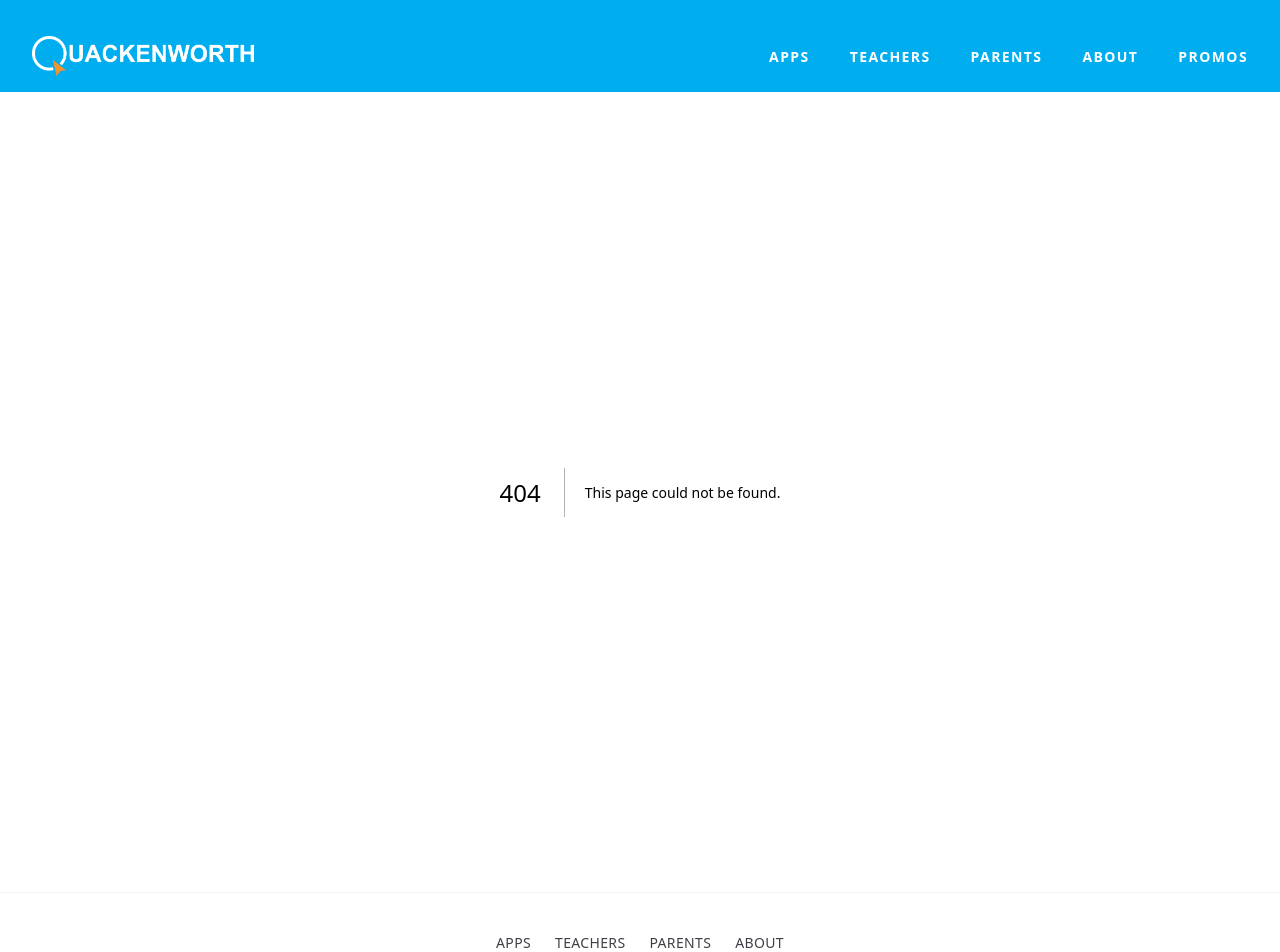
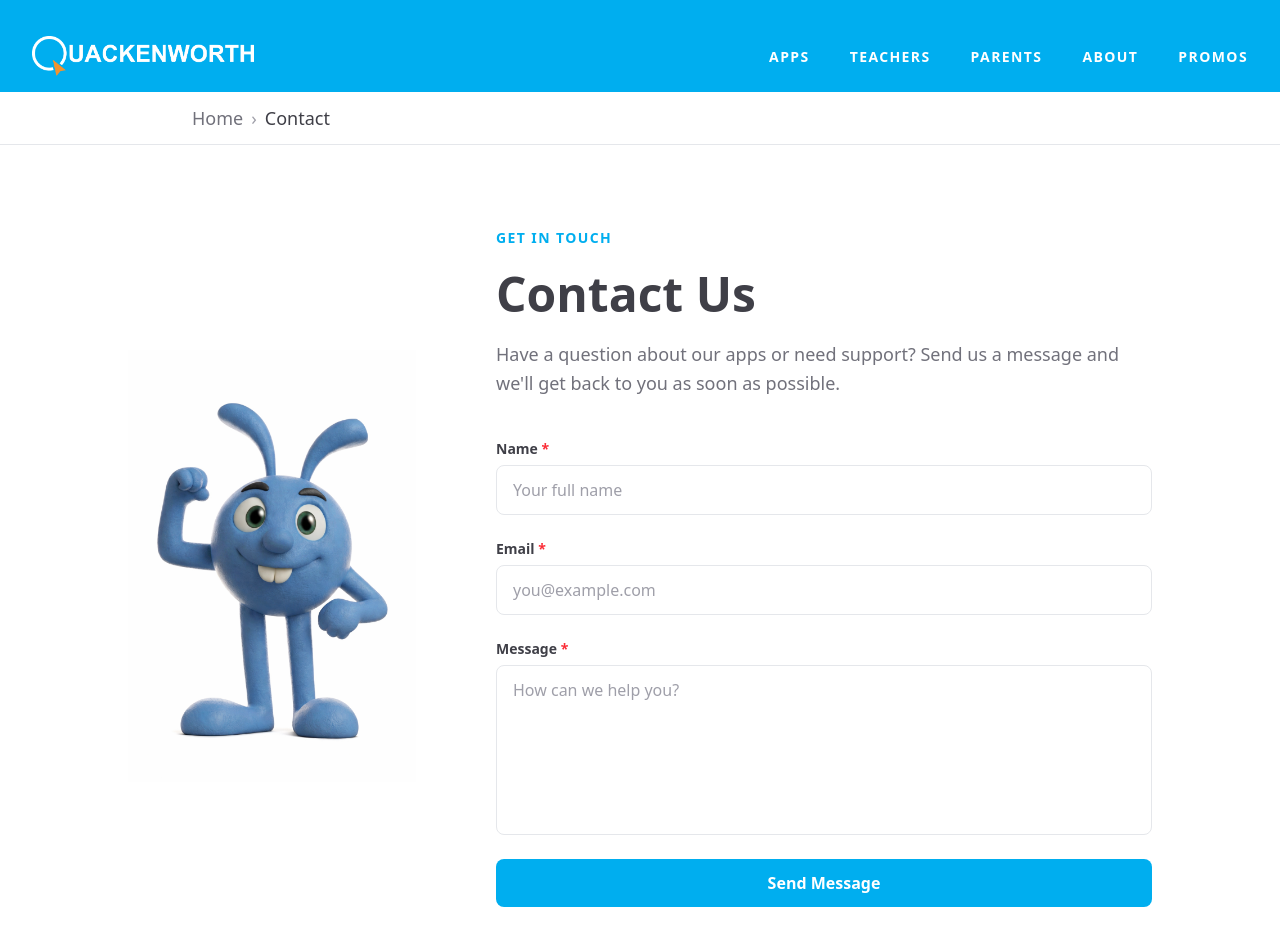
Before and after one commit to BakerShoeMaker/quackenworth, a Next.js app: page /contact in a window 1280 px wide. Before the commit this address had no page. Shown: the top 952 px of the page. Built offline with nearby package versions, Linux system fonts and the light colour scheme.

Commit message:
added contact page.

```diff
--- /dev/null
+++ b/app/api/contact/route.ts
@@ -0,0 +1,31 @@
+import { NextRequest, NextResponse } from "next/server";
+import { Resend } from "resend";
+
+const resend = new Resend(process.env.RESEND_API_KEY);
+
+export async function POST(req: NextRequest) {
+  const { name, email, message } = await req.json();
+
+  if (!name || !email || !message) {
+    return NextResponse.json({ error: "All fields are required." }, { status: 400 });
+  }
+
+  const { error } = await resend.emails.send({
+    from: "Quackenworth Contact <noreply@quackenworth.com>",
+    to: "info@quackenworth.com",
+    replyTo: email,
+    subject: `New contact message from ${name}`,
+    html: `
+      <p><strong>Name:</strong> ${name}</p>
+      <p><strong>Email:</strong> ${email}</p>
+      <p><strong>Message:</strong></p>
+      <p>${message.replace(/\n/g, "<br>")}</p>
+    `,
+  });
+
+  if (error) {
+    return NextResponse.json({ error: "Failed to send message. Please try again." }, { status: 500 });
+  }
+
+  return NextResponse.json({ success: true });
+}
--- /dev/null
+++ b/app/components/ContactForm.tsx
@@ -0,0 +1,120 @@
+"use client";
+
+import { useState } from "react";
+
+export default function ContactForm() {
+  const [form, setForm] = useState({ name: "", email: "", message: "" });
+  const [status, setStatus] = useState<"idle" | "sending" | "success" | "error">("idle");
+  const [errorMsg, setErrorMsg] = useState("");
+
+  function handleChange(e: React.ChangeEvent<HTMLInputElement | HTMLTextAreaElement>) {
+    setForm((prev) => ({ ...prev, [e.target.name]: e.target.value }));
+  }
+
+  async function handleSubmit(e: React.FormEvent) {
+    e.preventDefault();
+    setStatus("sending");
+    setErrorMsg("");
+
+    const res = await fetch("/api/contact", {
+      method: "POST",
+      headers: { "Content-Type": "application/json" },
+      body: JSON.stringify(form),
+    });
+
+    const data = await res.json();
+
+    if (!res.ok) {
+      setStatus("error");
+      setErrorMsg(data.error ?? "Something went wrong. Please try again.");
+    } else {
+      setStatus("success");
+      setForm({ name: "", email: "", message: "" });
+    }
+  }
+
+  if (status === "success") {
+    return (
+      <div className="rounded-2xl bg-green-50 border border-green-200 px-8 py-12 text-center">
+        <p className="text-2xl font-bold text-zinc-700 mb-2">Message Sent!</p>
+        <p className="text-zinc-500">
+          Thanks for reaching out. We&apos;ll get back to you shortly.
+        </p>
+        <button
+          onClick={() => setStatus("idle")}
+          className="mt-6 text-sm font-semibold text-[#00aeef] hover:underline"
+        >
+          Send another message
+        </button>
+      </div>
+    );
+  }
+
+  return (
+    <form onSubmit={handleSubmit} noValidate className="flex flex-col gap-6">
+
+      <div className="flex flex-col gap-1.5">
+        <label htmlFor="name" className="text-sm font-semibold text-zinc-700">
+          Name <span className="text-red-500">*</span>
+        </label>
+        <input
+          id="name"
+          name="name"
+          type="text"
+          required
+          value={form.name}
+          onChange={handleChange}
+          placeholder="Your full name"
+          className="w-full rounded-lg border border-gray-200 px-4 py-3 text-zinc-700 placeholder:text-zinc-400 focus:outline-none focus:ring-2 focus:ring-[#00aeef] focus:border-transparent transition"
+        />
+      </div>
+
+      <div className="flex flex-col gap-1.5">
+        <label htmlFor="email" className="text-sm font-semibold text-zinc-700">
+          Email <span className="text-red-500">*</span>
+        </label>
+        <input
+          id="email"
+          name="email"
+          type="email"
+          required
+          value={form.email}
+          onChange={handleChange}
+          placeholder="you@example.com"
+          className="w-full rounded-lg border border-gray-200 px-4 py-3 text-zinc-700 placeholder:text-zinc-400 focus:outline-none focus:ring-2 focus:ring-[#00aeef] focus:border-transparent transition"
+        />
+      </div>
+
+      <div className="flex flex-col gap-1.5">
+        <label htmlFor="message" className="text-sm font-semibold text-zinc-700">
+          Message <span className="text-red-500">*</span>
+        </label>
+        <textarea
+          id="message"
+          name="message"
+          required
+          rows={6}
+          value={form.message}
+          onChange={handleChange}
+          placeholder="How can we help you?"
+          className="w-full rounded-lg border border-gray-200 px-4 py-3 text-zinc-700 placeholder:text-zinc-400 focus:outline-none focus:ring-2 focus:ring-[#00aeef] focus:border-transparent transition resize-none"
+        />
+      </div>
+
+      {status === "error" && (
+        <p className="text-sm text-red-600 bg-red-50 border border-red-200 rounded-lg px-4 py-3">
+          {errorMsg}
+        </p>
+      )}
+
+      <button
+        type="submit"
+        disabled={status === "sending"}
+        className="bg-[#00aeef] text-white font-semibold px-8 py-3 rounded-lg text-base hover:opacity-90 transition-opacity disabled:opacity-50 disabled:cursor-not-allowed"
+      >
+        {status === "sending" ? "Sending…" : "Send Message"}
+      </button>
+
+    </form>
+  );
+}
--- a/app/components/Footer.tsx
+++ b/app/components/Footer.tsx
@@ -6,6 +6,7 @@ const navLinks = [
   { label: "Teachers", href: "/teachers" },
   { label: "Parents", href: "/parents" },
   { label: "About", href: "/about" },
+  { label: "Contact", href: "/contact" },
 ];
 
 function InstagramIcon() {
--- /dev/null
+++ b/app/contact/page.tsx
@@ -0,0 +1,59 @@
+import type { Metadata } from "next";
+import Image from "next/image";
+import Breadcrumb from "../components/Breadcrumb";
+import ContactForm from "../components/ContactForm";
+
+export const metadata: Metadata = {
+  title: "Contact Us | Quackenworth",
+  description:
+    "Have a question about our educational apps or need support? Contact the Quackenworth team and we'll get back to you as soon as possible.",
+  openGraph: {
+    title: "Contact Us | Quackenworth",
+    description:
+      "Have a question about our educational apps or need support? Contact the Quackenworth team and we'll get back to you as soon as possible.",
+    images: ["/og-image.png"],
+  },
+};
+
+export default function Contact() {
+  return (
+    <main>
+      <Breadcrumb items={[{ label: "Contact" }]} />
+
+      <section className="bg-white py-20 px-6">
+        <div className="max-w-5xl mx-auto flex flex-col lg:flex-row items-center gap-12 lg:gap-20">
+
+          {/* Left: mascot */}
+          <div className="shrink-0 flex justify-center lg:justify-start">
+            <Image
+              src="/cabbage-head.png"
+              alt="Quackenworth mascot"
+              width={280}
+              height={340}
+              className="w-48 md:w-64 lg:w-72 h-auto"
+            />
+          </div>
+
+          {/* Right: heading + form */}
+          <div className="flex-1 w-full">
+            <div className="text-center lg:text-left mb-10">
+              <span className="inline-block text-sm font-semibold uppercase tracking-widest text-[#00aeef] mb-4">
+                Get In Touch
+              </span>
+              <h1 className="text-4xl md:text-5xl font-bold text-zinc-700 leading-tight mb-4">
+                Contact Us
+              </h1>
+              <p className="text-lg text-zinc-500 leading-relaxed">
+                Have a question about our apps or need support? Send us a message
+                and we&apos;ll get back to you as soon as possible.
+              </p>
+            </div>
+
+            <ContactForm />
+          </div>
+
+        </div>
+      </section>
+    </main>
+  );
+}
--- a/package.json
+++ b/package.json
@@ -11,7 +11,8 @@
   "dependencies": {
     "next": "16.1.6",
     "react": "19.2.3",
-    "react-dom": "19.2.3"
+    "react-dom": "19.2.3",
+    "resend": "^6.9.4"
   },
   "devDependencies": {
     "@tailwindcss/postcss": "^4",
```
Also changed, not shown: .claude/settings.local.json, public/cabbage-head.png (added), 1 other file (tests, documents, lock files or other folders).
